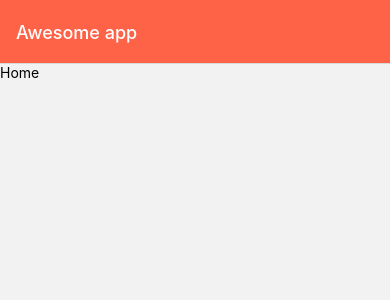
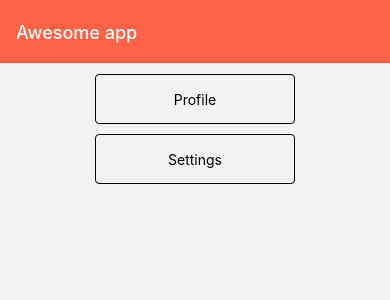
Before and after one commit to dlgmltjr0925/react-native-global-state, a React Native app: screen /Home in a window 390 px wide. Shown: the top 300 px of the page. Built offline with nearby package versions, Linux system fonts and the light colour scheme.

Commit message:
React stack navigation 이동 로직 추가

```diff
--- a/src/screen/Home.tsx
+++ b/src/screen/Home.tsx
@@ -1,13 +1,41 @@
-import { StyleSheet, Text, View } from 'react-native';
-
-import React from 'react';
+import { Pressable, StyleSheet, Text, View } from 'react-native';
+import React, { useCallback } from 'react';
+import { StackActions, useNavigation } from '@react-navigation/native';
 
 export default function Home() {
+  const navigation = useNavigation();
+
+  const handlePress = useCallback(
+    (screenName: string) => {
+      return () => navigation.dispatch(StackActions.push(screenName));
+    },
+    [navigation],
+  );
+
   return (
-    <View>
-      <Text>Home</Text>
+    <View style={styles.container}>
+      <Pressable style={styles.buttonWrapper} onPress={handlePress('Profile')}>
+        <Text>Profile</Text>
+      </Pressable>
+      <Pressable style={styles.buttonWrapper} onPress={handlePress('Settings')}>
+        <Text>Settings</Text>
+      </Pressable>
     </View>
   );
 }
 
-const styles = StyleSheet.create({});
+const styles = StyleSheet.create({
+  container: {
+    flex: 1,
+    alignItems: 'center',
+  },
+  buttonWrapper: {
+    width: 200,
+    height: 50,
+    borderRadius: 4,
+    justifyContent: 'center',
+    alignItems: 'center',
+    borderWidth: 1,
+    marginTop: 10,
+  },
+});
```
